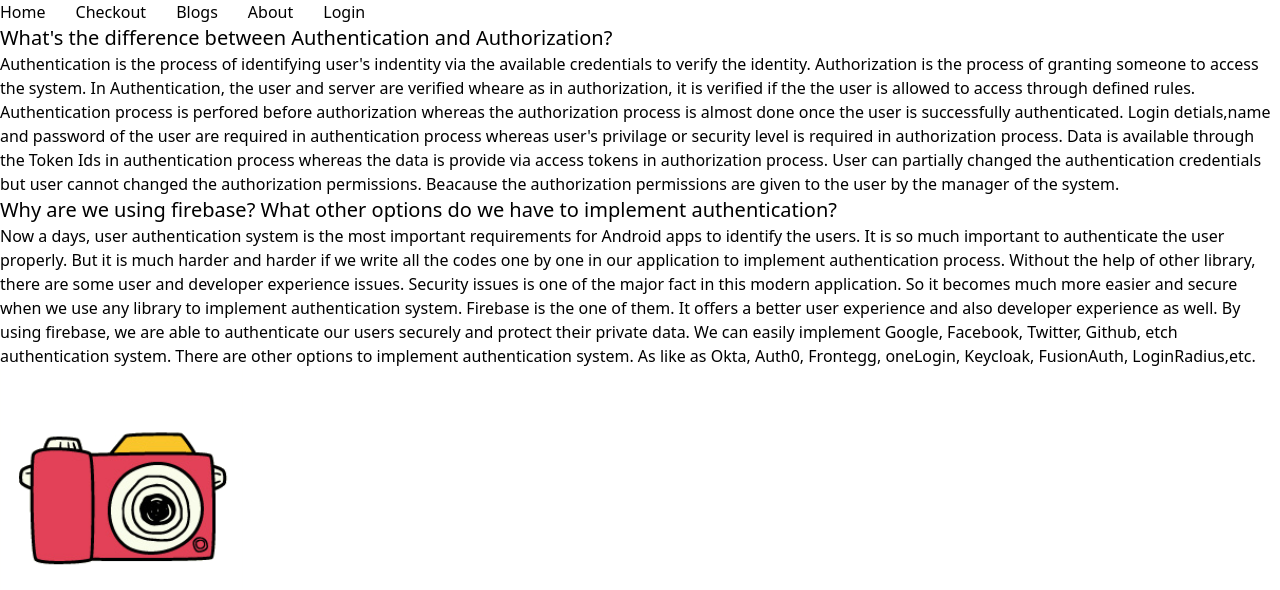
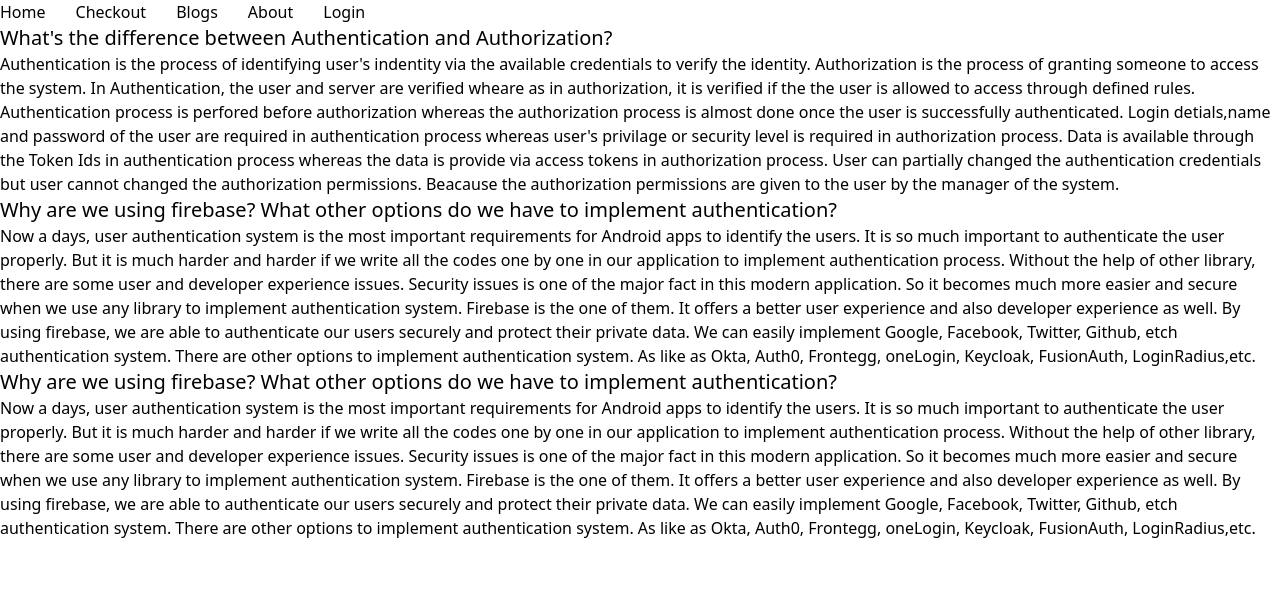
Before and after one commit to Omaralabdullah051/service-provider, a Vue app: page /blogs in a window 1280 px wide. Shown: the top 590 px of the page. Built offline with nearby package versions, Linux system fonts and the light colour scheme; no server answers.

Commit message:
third question added

```diff
--- a/src/pages/Blogs.vue
+++ b/src/pages/Blogs.vue
@@ -1,18 +1,21 @@
 <template>
-     <div className='mt-8 md:mt-16 px-8 space-y-20'>
+     <div className='mt-8 md:mt-16 px-8 md:px-16 space-y-20'>
     <Question1/>
     <Question2/>
+    <Question3/>
    </div>
 </template>
 
 <script>
 import Question1 from "../components/Question1.vue";
 import Question2 from "../components/Question2.vue";
+import Question3 from "../components/Question2.vue";
     export default {
         name: "BlogsA",
         components: {
             Question1,
             Question2,
+            Question3,
         }
     }
 </script>
```
Also changed, not shown: src/components/Question3.vue (added, +16 -0 lines).
